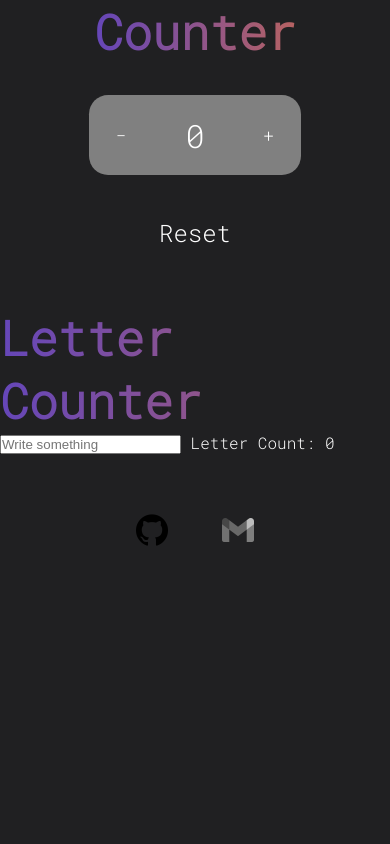
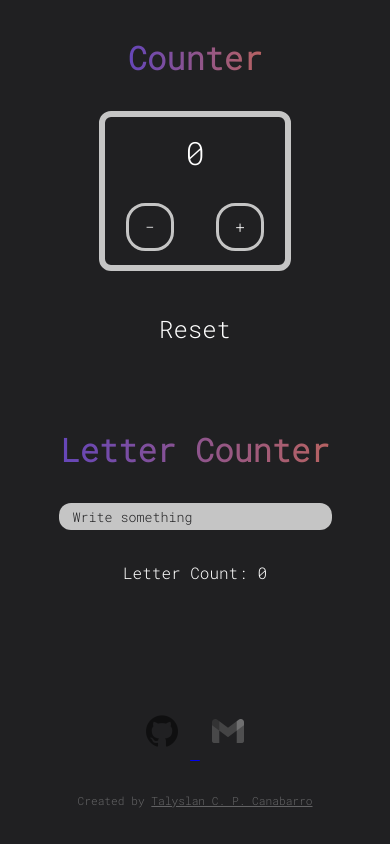
Before and after one commit to Talyslan/Counter, a plain HTML site: page index.html in a window 390 px wide. Drawn offline with Linux system fonts and the light colour scheme.

Commit message:
add responsividade e css do letter c

```diff
--- a/base.css
+++ b/base.css
@@ -1,3 +1,11 @@
+:root {
+    --bordas: #c5c5c5;
+    --letters: #fff;
+    --back: #202022;
+    --blue: #6546b9;
+    --red: #b66262;
+}
+
 * {
     margin: 0;
     padding: 0;
@@ -5,17 +13,26 @@
 }
 
 body {
-    background: #202022;
+    background: var(--back);
     display: flex;
     align-items: center;
+    justify-content: space-around;
     flex-direction: column;
     gap: 3em;
     height: 100vh;
 }
 
-body, button {
+main {
+    display: flex;
+    justify-content: space-evenly;
+    width: 100%;
+    text-align: center;
+}
+
+body, button, input {
     font-family: 'Roboto Mono', monospace;
-    color: #fff;
+    color: var(--letters);
+    user-select: none;
 }
 
 button {
@@ -29,21 +46,24 @@ button:active {
 }
 
 h2 {
-    font-size: 3em;
+    font-size: 3rem;
     font-weight: bold;
-    background: -webkit-linear-gradient(right,#b66262, #6546b9);
+    background: -webkit-linear-gradient(left, var(--blue), var(--red));
     -webkit-background-clip: text;
     -webkit-text-fill-color: transparent;
 }
 
 footer {
     display: flex;
+    flex-direction: column;
+    align-items: center;
     gap: 30px;
 }
 
 footer a img {
     width: 3.5em;
     padding: 12px;
+    opacity: .5;
     border-radius: 16px;
     filter: grayscale(1);
     transition: 0.3s ease;
@@ -51,5 +71,26 @@ footer a img {
 
 footer a img:hover {
     transform: scale(1.05);
+    opacity: 1;
     background: #38386373;
 }
+
+footer span {
+    opacity: .3;
+    font-size: .7rem;
+}
+
+footer span a {
+    color: var(--letters);
+}
+
+@media (max-width: 720px) {
+    main {
+        flex-direction: column;
+        gap: 74px;
+    }
+
+    h2 {
+        font-size: 2rem;
+    }
+}
--- a/counter/counterScript.css
+++ b/counter/counterScript.css
@@ -19,30 +19,38 @@ div.counter > button {
 div.counter button:hover {
     color: #202022;
     cursor: pointer;
-    background: #c5c5c5;
+    background: var(--bordas);
 }
 
 div.counter-plusAndminus {
-    background: #808080;
-    border-radius: 1.2em;
+    border: 6px solid var(--bordas);
+    border-radius: 12px;
     display: flex;
+    flex-direction: column;
     align-items: center;
-    gap: 2em;
+    justify-content: space-around;
+    width: 12em;
+    height: 10em;
 }
 
 div.counter-plusAndminus span {
     font-size: 2rem;
 }
 
-div.counter-plusAndminus > button {
-    font-size: 1.1rem;
-    padding: .5em;
-    color: #fff;
-    height: 5rem;
-    width: 4rem;
+div.counter-plusAndminus .counter-buttons > button {
+    border: 3px solid var(--bordas);
+    font-size: 1rem;
+    height: 3em;
+    width: 3em;
     transition: 0.3s ease-in-out;
 }
 
 div.counter-plusAndminus > button:hover {
-    background: #afafaf;
+    background: var(--bordas);
 }
+
+div.counter-buttons {
+    width: 100%;
+    display: flex;
+    justify-content: space-around;
+}
--- a/index.html
+++ b/index.html
@@ -14,34 +14,43 @@
     <title>Counter</title>
 </head>
 <body>
+    <main>
         <div class="counter">
             <h2>Counter</h2>
 
             <div class="counter-plusAndminus">
+                <span>0</span>
+                <div class="counter-buttons">
                     <button>&#8722;</button>
-            <span>0</span>
                     <button>&#43;</button>
+                </div>
             </div>
 
             <button>Reset</button>
         </div>
-
         <div class="letter-counter">
             <h2>Letter Counter</h2>
-
-        <input type="text" placeholder="Write something" oninput="counter()">
-        <label for="result">
-            Letter Count: <span id="result">0</span>
-        </label>
+            <input type="text" placeholder="Write something">
+            <div>
+                Letter Count: <span>0</span>
             </div>
+        </div>
+    </main>
 
     <footer>
+        <div class="social-midias">
             <a href="https://github.com/Talyslan" target="_blank">
                 <img src="images/github.png" alt="Icon do GitHub">
             </a>
             <a href="mailto:talyslancpc@gmail.com" target="_blank">
                 <img src="images/gmail.png" alt="Icon Gmail">
             </a>
+        </div>
+
+        <span>
+            Created by
+            <a href="https://github.com/Talyslan" target="_blank">Talyslan C. P. Canabarro</a>
+        </span>
     </footer>
 
     <script src="./letter-counter/lcscript.js"></script>
--- a/letter-counter/lcsstyle.css
+++ b/letter-counter/lcsstyle.css
@@ -0,0 +1,25 @@
+.letter-counter {
+    display: flex;
+    align-items: center;
+    flex-direction: column;
+    gap: 2em
+}
+
+input[type="text"] {
+    padding: 0 14px;
+    height: 2em;
+    width: 70%;
+    border: none;
+    border-radius: 12px;
+    color: var(--back);
+    background: var(--bordas);
+}
+
+input[type="text"]::placeholder {
+    color: var(--back);
+}
+
+input[type="text"]:focus {
+    border: none;
+    outline: 0;
+}
```
Lines whose indentation alone changed are shown as unchanged.
